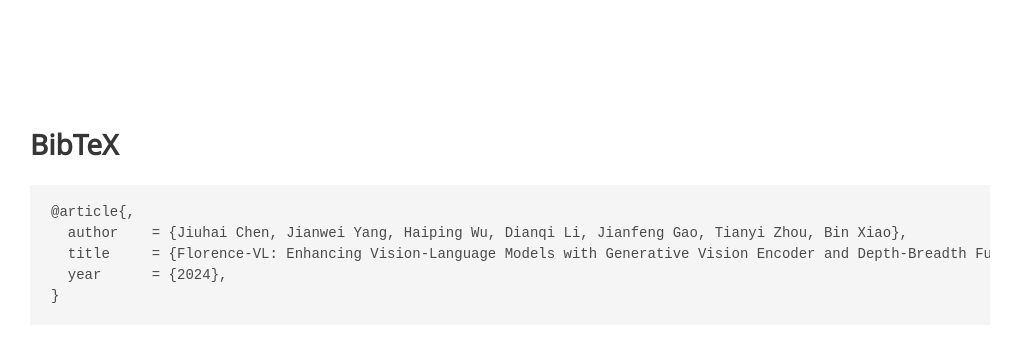
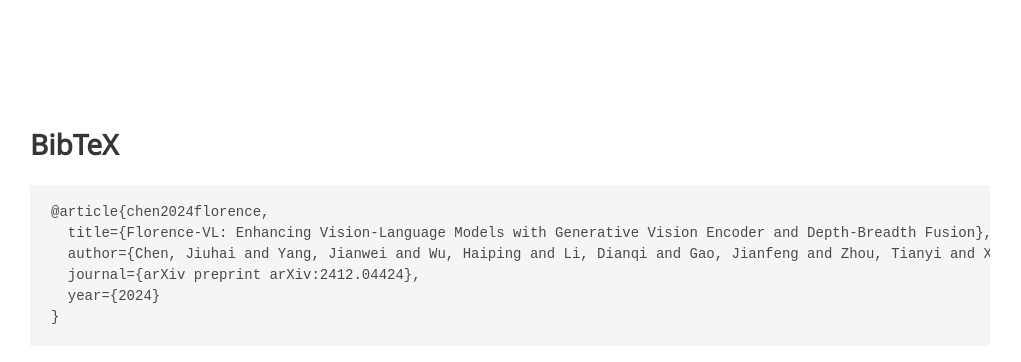
Before and after one commit to JiuhaiChen/florence-vl.github.io, a plain HTML site: page index.html in a window 1280 px wide. Shown: the part 3866-4228 px from the top of the page, without its empty margins (130-1151 px from the left). Drawn offline with nearby package versions, Linux system fonts and the light colour scheme; some icons are missing; a web font is replaced by a local one.

Commit message:
Update index.html

```diff
--- a/index.html
+++ b/index.html
@@ -400,10 +400,11 @@
 <section class="section" id="BibTeX">
   <div class="container is-max-desktop content">
     <h2 class="title">BibTeX</h2>
-    <pre><code>@article{,
-  author    = {Jiuhai Chen, Jianwei Yang, Haiping Wu, Dianqi Li, Jianfeng Gao, Tianyi Zhou, Bin Xiao},
-  title     = {Florence-VL: Enhancing Vision-Language Models with Generative Vision Encoder and Depth-Breadth Fusion},
-  year      = {2024},
+    <pre><code>@article{chen2024florence,
+  title={Florence-VL: Enhancing Vision-Language Models with Generative Vision Encoder and Depth-Breadth Fusion},
+  author={Chen, Jiuhai and Yang, Jianwei and Wu, Haiping and Li, Dianqi and Gao, Jianfeng and Zhou, Tianyi and Xiao, Bin},
+  journal={arXiv preprint arXiv:2412.04424},
+  year={2024}
 }</code></pre>
   </div>
 </section>
```
